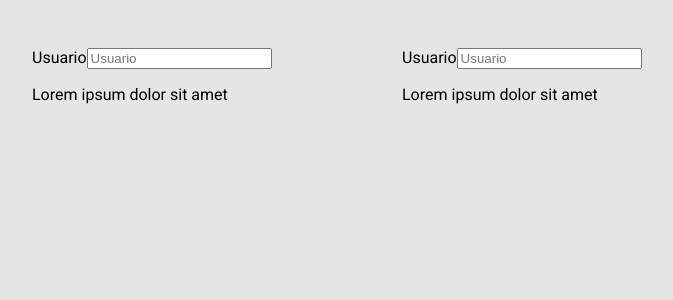
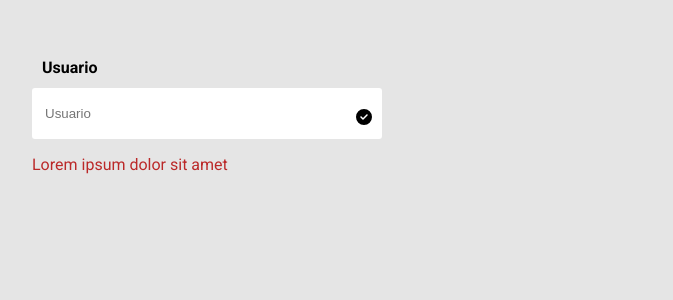
Before and after one commit to prietoLuisdW/ReactProyects, a React (Create React App) app: page / in a window 1280 px wide. Shown: the top 300 px of the page, without its empty margins (248-921 px from the left). Built offline with nearby package versions, Linux system fonts and the light colour scheme.

Commit message:
Componentes Label - GrupoImput - Input - IconoValidacion - LeyendaError

```diff
--- a/package.json
+++ b/package.json
@@ -3,6 +3,9 @@
   "version": "0.1.0",
   "private": true,
   "dependencies": {
+    "@fortawesome/fontawesome-svg-core": "^6.1.1",
+    "@fortawesome/free-solid-svg-icons": "^6.1.1",
+    "@fortawesome/react-fontawesome": "^0.1.18",
     "@testing-library/jest-dom": "^5.16.4",
     "@testing-library/react": "^13.3.0",
     "@testing-library/user-event": "^13.5.0",
--- a/src/App.js
+++ b/src/App.js
@@ -1,5 +1,7 @@
 import React from "react";
-import { Formulario } from "./Elementos/Formularios";
+import { Formulario, GrupoInput, IconoValidacion, Input, Label, LeyendaError } from "./Elementos/Formularios";
+
+import { faCheckCircle } from '@fortawesome/free-solid-svg-icons'
 
 
 
@@ -9,14 +11,12 @@ function App() {
         <main>
             <Formulario action="">
                 <div>
-                    <label htmlFor="">Usuario</label>
-                    <input type="text" placeholder="Usuario"></input>
-                    <p>Lorem ipsum dolor sit amet</p>
-                </div>
-                <div>
-                    <label htmlFor="">Usuario</label>
-                    <input type="text" placeholder="Usuario"></input>
-                    <p>Lorem ipsum dolor sit amet</p>
+                    <Label htmlFor="">Usuario</Label>
+                    <GrupoInput>
+                        <Input type="text" placeholder="Usuario"></Input>
+                        <IconoValidacion icon={faCheckCircle}/>
+                    </GrupoInput>
+                    <LeyendaError>Lorem ipsum dolor sit amet</LeyendaError>
                 </div>
             </Formulario>
         </main>
--- a/src/Elementos/Formularios.js
+++ b/src/Elementos/Formularios.js
@@ -1,4 +1,6 @@
 import styled from 'styled-components'
+import { FontAwesomeIcon } from '@fortawesome/react-fontawesome'
+
 
 const colores = {
     borde: "#0075ff",
@@ -16,5 +18,51 @@ const Formulario = styled.form`
 
 `;
 
+const Label = styled.label`
+    display: block;
+    font-weight: 700;
+    padding: 10px;
+    min-height: 40px;
+    cursor: pointer;
+`
 
-export {Formulario}
+const GrupoInput = styled.div`
+    position: relative;
+    z-index: 90;
+
+`
+
+const Input = styled.input`
+    width: 100%;
+    background: #fff;
+    border-radius: 3px;
+    heinght: 45px;
+    line-height: 45px;
+    padding: 0 40px 0 10px;
+    transition: .3s ease all;
+    border: 3px solid transparent;
+
+    &:focus {
+        border: 3px solid ${colores.borde};
+        outline: none;
+        box-shadow: 3px 0px 30px rgba(163, 163, 163. 0.4);
+    }
+`
+
+const LeyendaError = styled.p`
+    font-size: 12 px;
+    margin-bottom: 0;
+    color: ${colores.error}
+    // displey: none;
+`
+
+const IconoValidacion = styled(FontAwesomeIcon)`
+    position: absolute;
+    right: 10px;
+    bottom: 14px;
+    z-index: 100;
+    font-size: 16px;
+    // opacity: 0;
+`
+
+export {Formulario, Label, GrupoInput, Input, LeyendaError, IconoValidacion}
```
Also changed, not shown: 1 other file (tests, documents, lock files or other folders).
